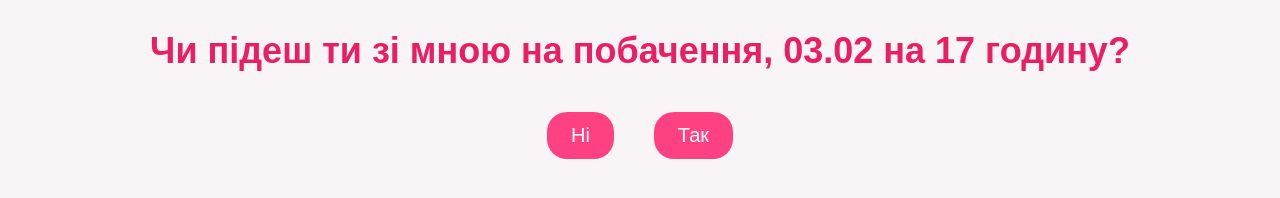
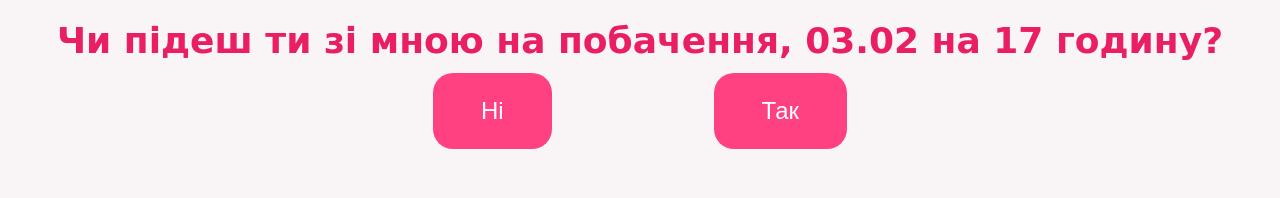
Before and after one commit to IgorSelin/date-invitation, a plain HTML site: page index.html in a window 1280 px wide. Drawn offline with Linux system fonts and the light colour scheme.

Commit message:
updated buttons styles

```diff
--- a/index.html
+++ b/index.html
@@ -1,10 +1,12 @@
 <!DOCTYPE html>
 <html>
+
 <head>
     <title>Сюрприз...!</title>
     <link rel="stylesheet" type="text/css" href="styles.css">
     <link rel="icon" type="image/x-icon" href="assets/favicon.png">
 </head>
+
 <body>
     <div class="container">
         <h1>Чи підеш ти зі мною на побачення, 03.02 на 17 годину?</h1>
@@ -15,7 +17,7 @@
         <div class="popup" id="popup">
             <p>Овв, дякую!</p>
             <img src="assets/cats.jpg" alt="cats" class="catsPhoto">
-            <p>Кошеня дуже раді, хотіли б разом.</p>
+            <p>Кошеня дуже раді!</p>
             <p>Вони б приєдналися, але мають свої справи.</p>
             <p> Однак вони бажають тобі приємного та романтичного вечора - замовлять тобі навіть таксі.</p>
             <p>Кицька-мицька радить вдягнути найгарніше плаття</p>
@@ -23,4 +25,5 @@
     </div>
     <script src="script.js"></script>
 </body>
+
 </html>
--- a/styles.css
+++ b/styles.css
@@ -1,12 +1,23 @@
 * {
     margin: 0;
     padding: 0;
-    font-family: Arial, sans-serif;
     font-size: clamp(16px, 2vw, 24px);
+
 }
+
+body {
+    font-family: 'Great Vibes', cursive;
+    text-align: center;
+    background-color: #f9f4f5;
+    /* Soft pastel color for the background */
+}
+
 
 .container {
     padding: 20px;
+    display: flex;
+    flex-direction: column;
+    align-items: center;
 }
 
 h1 {
@@ -14,12 +25,23 @@ h1 {
 }
 
 .buttons {
+    width: 35%;
     margin: 20px;
+    position: relative;
+    display: flex;
+    justify-content: center;
+    align-items: center;
+    gap: 20px;
 }
 
-button {
-    padding: 10px 20px;
-    margin: 5px;
+#yes-btn {
+    position: absolute;
+    right: 0;
+}
+
+#no-btn {
+    position: absolute;
+    left: 0;
 }
 
 .popup {
@@ -36,18 +58,6 @@ button {
     z-index: 999;
 }
 
-body {
-    font-family: 'Great Vibes', cursive;
-    text-align: center;
-    margin: 0;
-    background-color: #f9f4f5;
-    /* Soft pastel color for the background */
-}
-
-.container {
-    padding: 30px;
-}
-
 h1 {
     font-size: 36px;
     margin-bottom: 30px;
@@ -55,19 +65,8 @@ h1 {
     /* Romantic color for the heading */
 }
 
-.buttons {
-    display: flex;
-    justify-content: center;
-    align-items: center;
-    gap: 20px;
-    margin: 20px;
-
-
-}
-
 button {
-    font-size: 20px;
-    padding: 12px 24px;
+    padding: 24px 48px;
     margin: 10px;
     border: none;
     border-radius: 20px;
```
